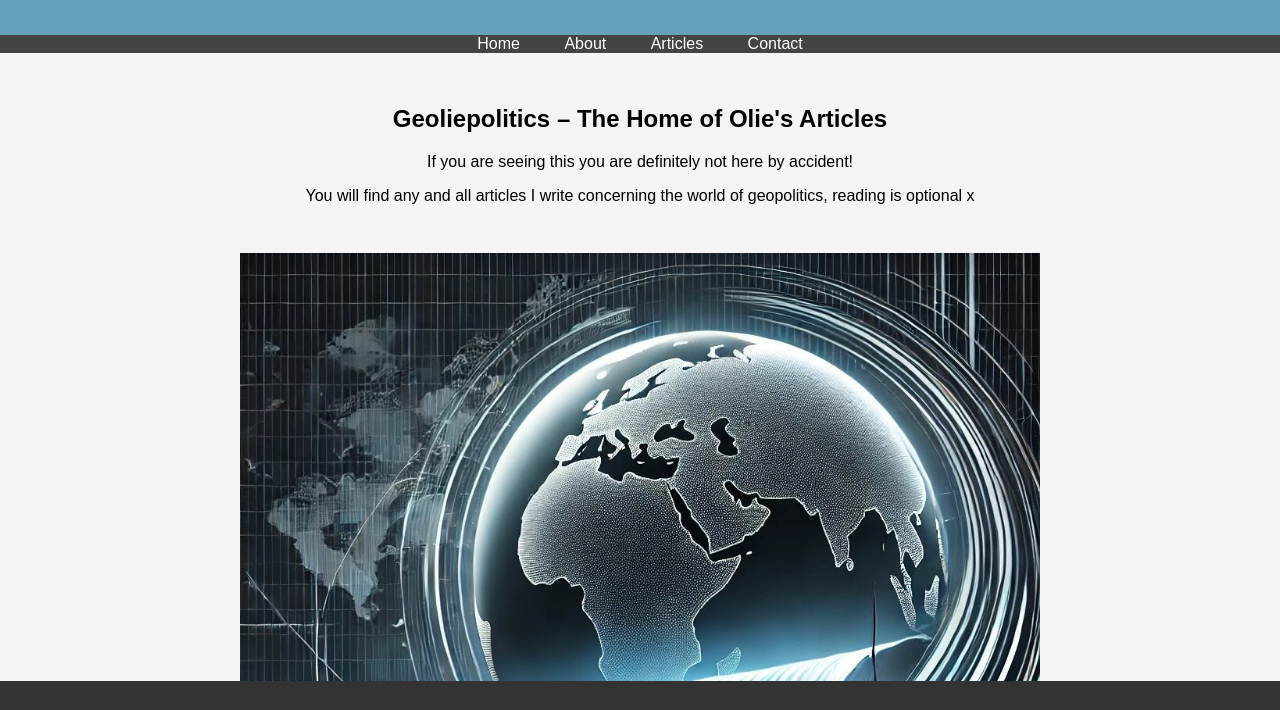
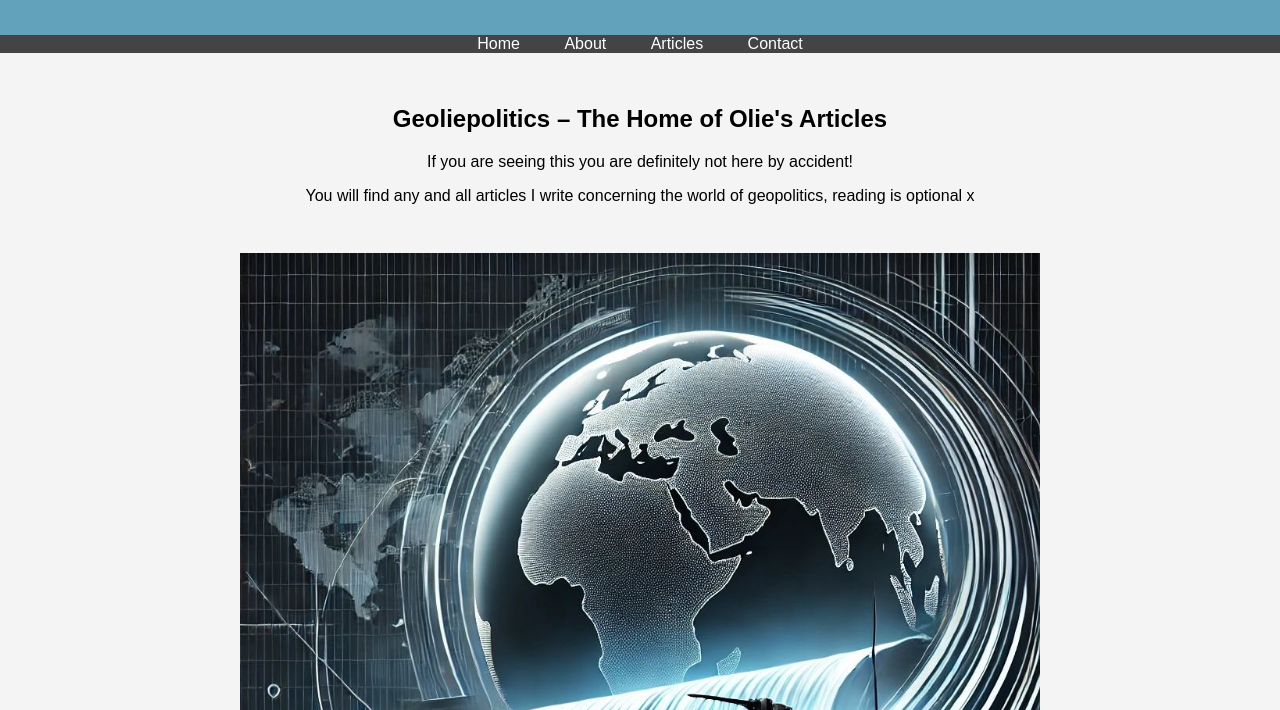
Before and after one commit to OlieKristensen/geoliepolitics, a plain HTML site: page index.html in a window 1280 px wide. Shown: the part 77-787 px from the top of the page. Drawn offline with Linux system fonts and the light colour scheme; a script that the page names is missing.

Commit message:
Update styles.css

```diff
--- a/styles.css
+++ b/styles.css
@@ -51,13 +51,3 @@ html, body {
 .centered-image {
     max-width: 100%;
     max-height: 100%;
-}
-footer {
-    background: #333;
-    color: #fff;
-    text-align: top;
-    padding: 1rem 0;
-    position: absolute;
-    bottom: 0;
-    width: 100%;
-    height: 10px
```
